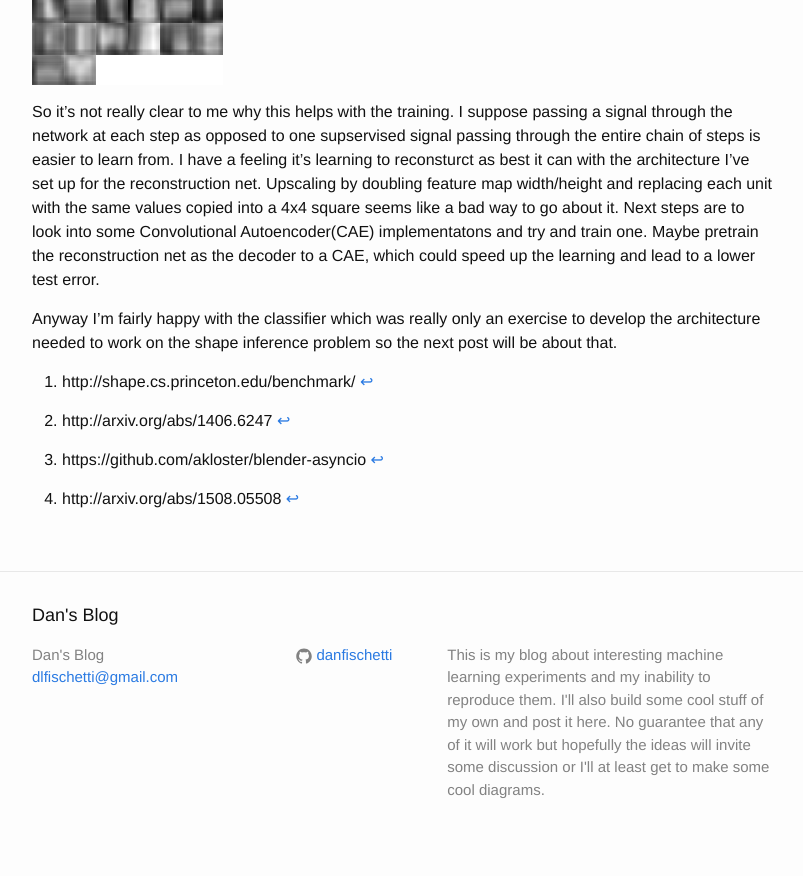
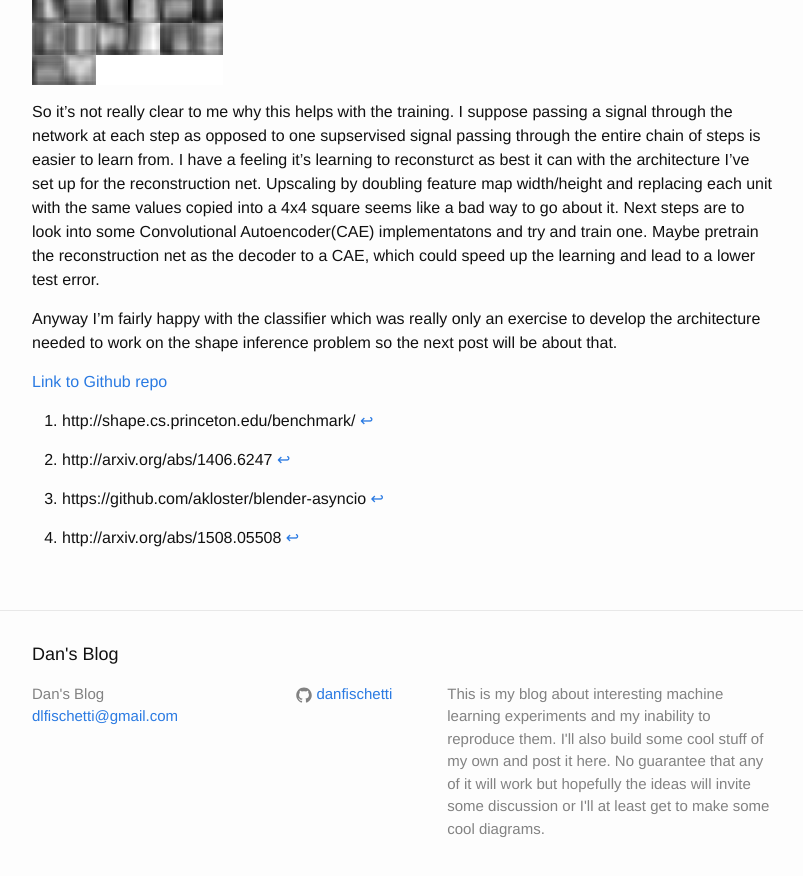
Before and after one commit to danfischetti/danfischetti.github.io, a Jekyll site: the page built from _posts/2015-10-24-understanding-shape-1.markdown, in a window 1280 px wide and 900 px high, scrolled down 4656 px. Shown: the top 876 px of the window, without its empty margins (238-1041 px from the left). Built offline with Jekyll 4.4.1, drawn with Linux system fonts in a browser that asks for light colours; formulas are drawn with MathJax 3.

Commit message:
Added link

```diff
--- a/_posts/2015-10-24-understanding-shape-1.markdown
+++ b/_posts/2015-10-24-understanding-shape-1.markdown
@@ -82,6 +82,8 @@ So it's not really clear to me why this helps with the training. I suppose passi
 
 Anyway I'm fairly happy with the classifier which was really only an exercise to develop the architecture needed to work on the shape inference problem so the next post will be about that.
 
+[Link to Github repo](https://github.com/danfischetti/shape-classifier)
+
 [^1]:http://shape.cs.princeton.edu/benchmark/
 [^2]:http://arxiv.org/abs/1406.6247
 [^3]:https://github.com/akloster/blender-asyncio
```
